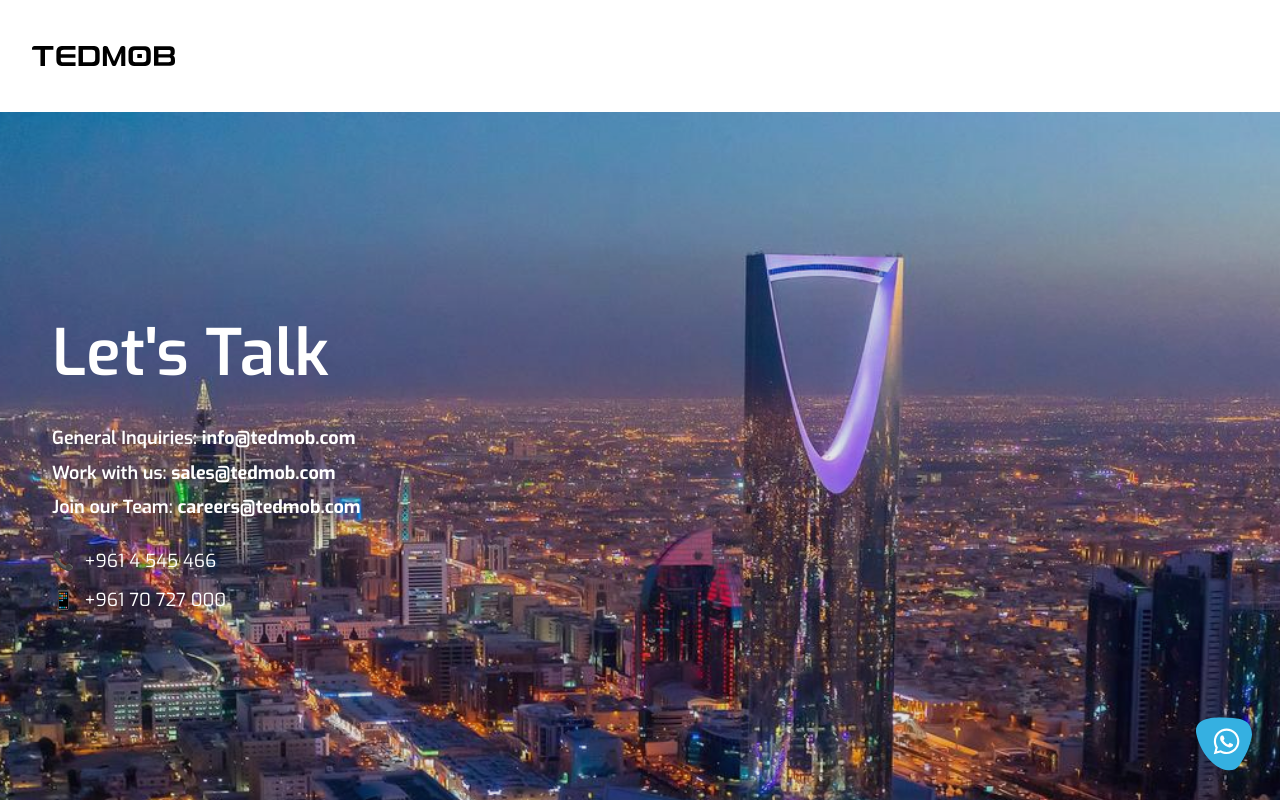
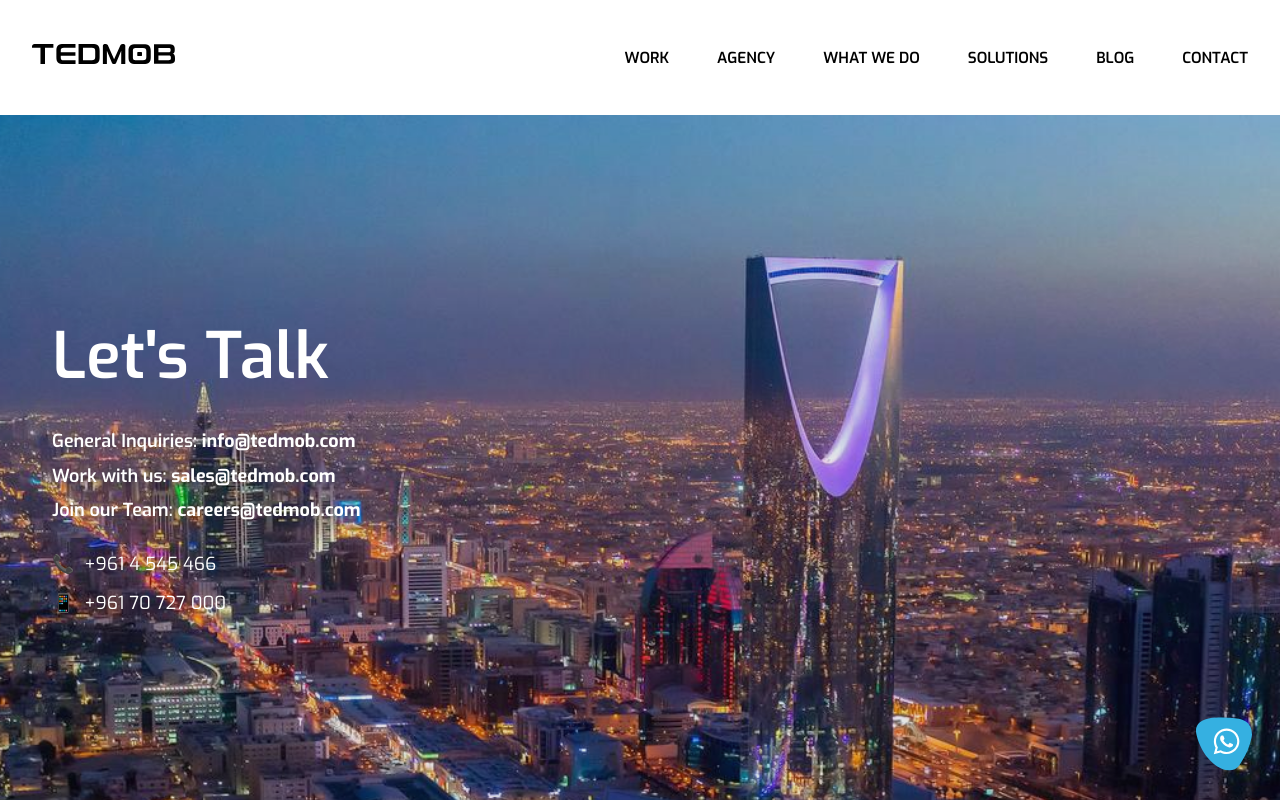
Before and after one commit to rohanPrajapati45/marketing-site-engine, a React (Vite) app in the folder frontend/: page /contact in a window 1280 px wide. Shown: the top 800 px of the page. Built offline with nearby package versions, Linux system fonts and the light colour scheme; a web font is replaced by a local one.

Commit message:
navabr theme solved

```diff
--- a/frontend/package.json
+++ b/frontend/package.json
@@ -12,6 +12,7 @@
   "dependencies": {
     "@fullpage/react-fullpage": "^0.1.49",
     "@tailwindcss/vite": "^4.3.0",
+    "colorthief": "^2.7.0",
     "lucide-react": "^1.14.0",
     "react": "^19.2.5",
     "react-dom": "^19.2.5",
--- a/frontend/src/components/Nav.jsx
+++ b/frontend/src/components/Nav.jsx
@@ -4,17 +4,26 @@
   return (
     <div className={isOverlay ? "fixed inset-x-0 top-0 z-30" : "relative"}>
       <div
-        className={`flex justify-between items-center px-8 py-11 ${theme.navbar}`}
+        className={`navbar-theme flex justify-between items-center px-8 py-11 ${theme.navbar}`}
       >
         <div>
-          <Link to="/">
+          <Link
+            to="/"
+            className="nav-logo"
+            onClick={() => {
+              replaySplash();
+            }}
+          >
             <img
-              onClick={() => {
-                replaySplash();
-              }}
               src="./src/assets/logo/tedmob_logo_dark.svg"
               alt="Tedmob Logo"
-              className="h-5 w-auto object-contain"
+              className="nav-logo-img logo-dark h-5 w-auto object-contain"
+            />
+            <img
+              src="./src/assets/logo/tedmob_logo_white.svg"
+              alt=""
+              aria-hidden="true"
+              className="nav-logo-img logo-light h-5 w-auto object-contain"
             />
           </Link>
         </div>
--- a/frontend/src/components/homepage/ProjectsSection.jsx
+++ b/frontend/src/components/homepage/ProjectsSection.jsx
@@ -1,4 +1,5 @@
 import { useEffect, useState } from 'react';
+import { getImageTheme } from '../../hooks/useMediaTheme';
 
 const projectsData = [
   {
@@ -87,41 +88,11 @@
   },
 ];
 
-const getImageTheme = async (src) => {
-  return new Promise((resolve) => {
-    const img = new Image();
-    img.onload = () => {
-      const canvas = document.createElement('canvas');
-      const width = 40;
-      const height = 40;
-      canvas.width = width;
-      canvas.height = height;
-      const ctx = canvas.getContext('2d');
-      if (!ctx) {
-        resolve('dark');
-        return;
-      }
-      ctx.drawImage(img, 0, 0, width, height);
-      let total = 0;
-      try {
-        const data = ctx.getImageData(0, 0, width, height).data;
-        for (let i = 0; i < data.length; i += 4) {
-          const r = data[i];
-          const g = data[i + 1];
-          const b = data[i + 2];
-          total += (r * 299 + g * 587 + b * 114) / 1000;
-        }
-      // eslint-disable-next-line no-unused-vars
-      } catch (e) {
-        resolve('dark');
-        return;
-      }
-      const brightness = total / (width * height);
-      resolve(brightness > 145 ? 'light' : 'dark');
-    };
-    img.onerror = () => resolve('dark');
-    img.src = src;
-  });
+const getProjectThemes = async (projects) => {
+  const entries = await Promise.all(
+    projects.map(async (project) => [project.id, await getImageTheme(project.mockupImage)])
+  );
+  return Object.fromEntries(entries);
 };
 
 export default function ProjectsSection() {
@@ -129,18 +100,16 @@
 
   useEffect(() => {
     let active = true;
+
     const loadThemes = async () => {
-      const values = {};
-      for (const project of projectsData) {
-        const theme = await getImageTheme(project.mockupImage);
-        if (!active) return;
-        values[project.id] = theme;
-      }
+      const values = await getProjectThemes(projectsData);
       if (active) setThemes(values);
     };
+
     if (typeof window !== 'undefined' && window.document) {
       loadThemes();
     }
+
     return () => {
       active = false;
     };
--- /dev/null
+++ b/frontend/src/hooks/useMediaTheme.js
@@ -0,0 +1,143 @@
+import { useEffect, useRef, useState } from "react";
+import ColorThief from "colorthief";
+
+const DEFAULT_THRESHOLD = 145;
+
+const getBrightnessFromRgb = (r, g, b) => (r * 299 + g * 587 + b * 114) / 1000;
+
+const getThemeFromBrightness = (brightness, threshold = DEFAULT_THRESHOLD) =>
+  brightness >= threshold ? "light" : "dark";
+
+export const getImageTheme = (src, threshold = DEFAULT_THRESHOLD) =>
+  new Promise((resolve) => {
+    if (typeof window === "undefined") {
+      resolve("dark");
+      return;
+    }
+
+    const img = new Image();
+    img.crossOrigin = "anonymous";
+    img.decoding = "async";
+
+    img.onload = () => {
+      try {
+        const colorThief = new ColorThief();
+        const [r, g, b] = colorThief.getColor(img);
+        const brightness = getBrightnessFromRgb(r, g, b);
+        resolve(getThemeFromBrightness(brightness, threshold));
+      } catch (error) {
+        resolve("dark");
+      }
+    };
+
+    img.onerror = () => resolve("dark");
+    img.src = src;
+  });
+
+export const useVideoTheme = (
+  videoRef,
+  {
+    threshold = DEFAULT_THRESHOLD,
+    sampleIntervalMs = 600,
+    sampleSize = 32,
+    intersectionThreshold = 0.6,
+  } = {}
+) => {
+  const [theme, setTheme] = useState("dark");
+  const lastSampleRef = useRef(0);
+  const frameIdRef = useRef(null);
+  const intervalIdRef = useRef(null);
+  const isRunningRef = useRef(false);
+
+  useEffect(() => {
+    const video = videoRef.current;
+    if (!video || typeof window === "undefined") return;
+
+    const canvas = document.createElement("canvas");
+    canvas.width = sampleSize;
+    canvas.height = sampleSize;
+
+    const ctx = canvas.getContext("2d", { willReadFrequently: true });
+    if (!ctx) return;
+
+    const updateTheme = (nextTheme) => {
+      setTheme((prev) => (prev === nextTheme ? prev : nextTheme));
+    };
+
+    const analyzeFrame = () => {
+      if (!video || video.readyState < 2) return;
+
+      try {
+        ctx.drawImage(video, 0, 0, sampleSize, sampleSize);
+        const data = ctx.getImageData(0, 0, sampleSize, sampleSize).data;
+        let total = 0;
+
+        for (let i = 0; i < data.length; i += 4) {
+          total += getBrightnessFromRgb(data[i], data[i + 1], data[i + 2]);
+        }
+
+        const brightness = total / (sampleSize * sampleSize);
+        updateTheme(getThemeFromBrightness(brightness, threshold));
+      } catch (error) {
+        // Ignore frame errors (e.g., not ready yet)
+      }
+    };
+
+    const stopSampling = () => {
+      isRunningRef.current = false;
+
+      if (intervalIdRef.current) {
+        window.clearInterval(intervalIdRef.current);
+        intervalIdRef.current = null;
+      }
+
+      if (video.cancelVideoFrameCallback && frameIdRef.current) {
+        video.cancelVideoFrameCallback(frameIdRef.current);
+        frameIdRef.current = null;
+      }
+    };
+
+    const startSampling = () => {
+      if (isRunningRef.current) return;
+      isRunningRef.current = true;
+      analyzeFrame();
+
+      if (video.requestVideoFrameCallback) {
+        const onFrame = (now) => {
+          if (!isRunningRef.current) return;
+
+          if (now - lastSampleRef.current >= sampleIntervalMs) {
+            lastSampleRef.current = now;
+            analyzeFrame();
+          }
+
+          frameIdRef.current = video.requestVideoFrameCallback(onFrame);
+        };
+
+        frameIdRef.current = video.requestVideoFrameCallback(onFrame);
+      } else {
+        intervalIdRef.current = window.setInterval(analyzeFrame, sampleIntervalMs);
+      }
+    };
+
+    const observer = new IntersectionObserver(
+      ([entry]) => {
+        if (entry.isIntersecting) {
+          startSampling();
+        } else {
+          stopSampling();
+        }
+      },
+      { threshold: intersectionThreshold }
+    );
+
+    observer.observe(video);
+
+    return () => {
+      observer.disconnect();
+      stopSampling();
+    };
+  }, [intersectionThreshold, sampleIntervalMs, sampleSize, threshold, videoRef]);
+
+  return theme;
+};
--- a/frontend/src/index.css
+++ b/frontend/src/index.css
@@ -16,3 +16,63 @@
 .recent-carousel{
   scroll-behavior:smooth;
 }
+
+:root {
+  --nav-fg: currentColor;
+}
+
+html[data-home-theme="dark"] {
+  --nav-fg: #ffffff;
+}
+
+html[data-home-theme="light"] {
+  --nav-fg: #111111;
+}
+
+.navbar-theme {
+  color: var(--nav-fg);
+  transition: color 0.35s ease;
+}
+
+.navbar-theme a {
+  color: inherit;
+  transition: color 0.35s ease;
+}
+
+.navbar-theme .nav-menu-icon {
+  color: var(--nav-fg);
+  transition: color 0.35s ease;
+}
+
+.nav-logo {
+  position: relative;
+  display: inline-flex;
+  align-items: center;
+}
+
+.nav-logo-img {
+  transition: opacity 0.35s ease;
+}
+
+.nav-logo .logo-light {
+  position: absolute;
+  left: 0;
+  top: 0;
+  opacity: 0;
+}
+
+html[data-home-theme="dark"] .nav-logo .logo-dark {
+  opacity: 0;
+}
+
+html[data-home-theme="dark"] .nav-logo .logo-light {
+  opacity: 1;
+}
+
+html[data-home-theme="light"] .nav-logo .logo-dark {
+  opacity: 1;
+}
+
+html[data-home-theme="light"] .nav-logo .logo-light {
+  opacity: 0;
+}
--- a/frontend/src/routes/Home.jsx
+++ b/frontend/src/routes/Home.jsx
@@ -4,6 +4,7 @@
 import CTASection from '../components/homepage/CTASection';
 import SectionScrollBar from '../components/homepage/SectionScrollBar';
 import Footer from '../components/Footer';
+import { useVideoTheme } from '../hooks/useMediaTheme';
 
 const typedTexts = [
   "E-Commerce Solutions",
@@ -42,9 +43,16 @@
   const typingRef = useRef(null);
   const gifRef = useRef(null);
   const timerRef = useRef(null);
+  const heroVideoRef = useRef(null);
   const isSnapping = useRef(false);
   const sectionEls = useRef([]);
   const popupTimerRef = useRef(null);
+  const heroTheme = useVideoTheme(heroVideoRef, {
+    threshold: 145,
+    sampleIntervalMs: 650,
+    sampleSize: 32,
+    intersectionThreshold: 0.6,
+  });
   const outletContext = useOutletContext();
   const setHideNav = outletContext?.setHideNav ?? (() => {});
 
@@ -84,8 +92,16 @@
   }, [activeSectionIndex]);
 
   useEffect(() => {
+    if (typeof document === 'undefined') return;
     document.documentElement.dataset.homeTheme = currentTheme;
   }, [currentTheme]);
+
+  useEffect(() => {
+    return () => {
+      if (typeof document === 'undefined') return;
+      delete document.documentElement.dataset.homeTheme;
+    };
+  }, []);
 
   useEffect(() => {
     const words = typedTexts;
@@ -323,7 +339,7 @@
 
   return (
     <>
-      <section id="hero" data-theme="dark">
+      <section id="hero" data-theme={heroTheme}>
         <style>{`
         html, body {
           min-height: 100%;
@@ -704,7 +720,15 @@
       `}</style>
 
       <div className="hero-video-wrap">
-        <video autoPlay muted loop playsInline preload="auto" aria-label="Hero background video">
+        <video
+          ref={heroVideoRef}
+          autoPlay
+          muted
+          loop
+          playsInline
+          preload="auto"
+          aria-label="Hero background video"
+        >
           <source src="/videos/hero.mp4" type="video/mp4" />
         </video>
       </div>
```
Also changed, not shown: frontend/src/components/Work_page/WorkSubmenu.jsx (+4 -33 lines), 1 other file (tests, documents, lock files or other folders).
